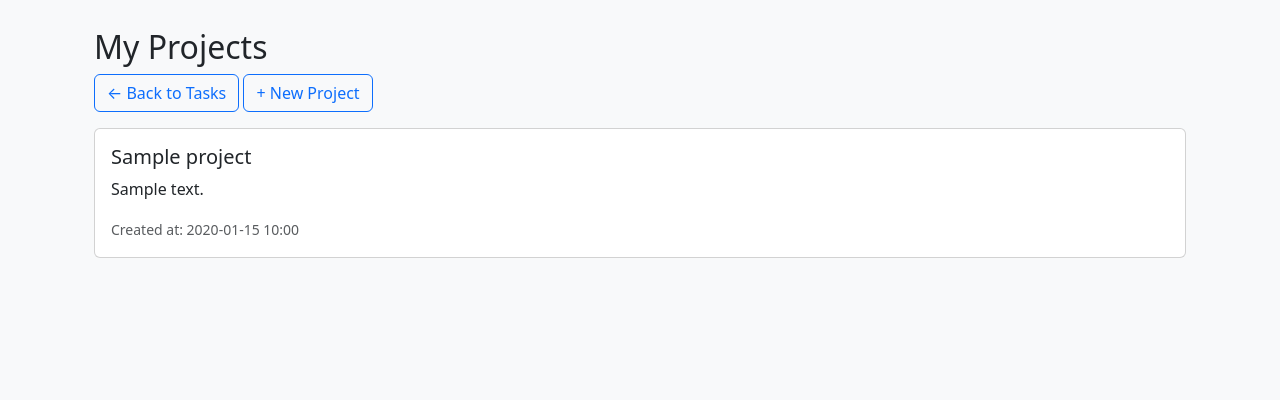
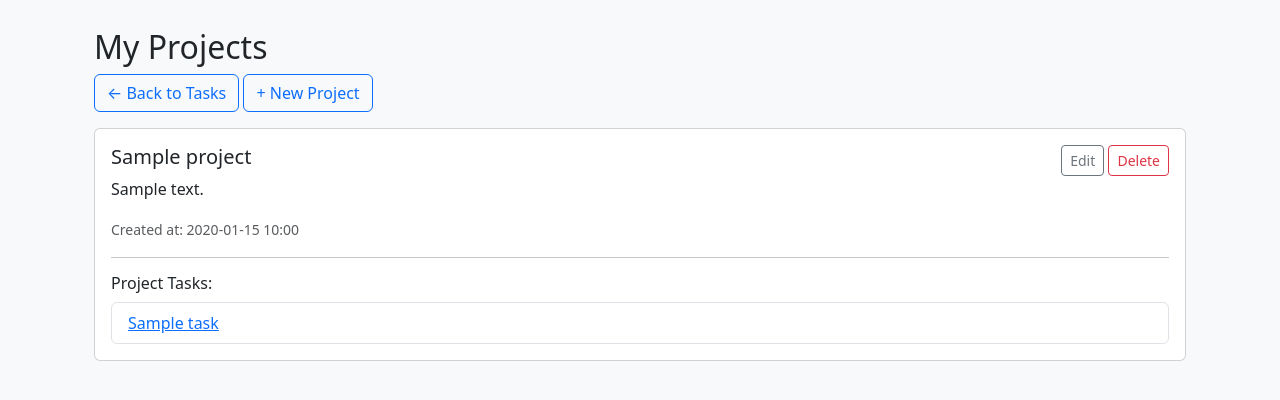
Before and after one commit to SuleimanAlqassem/Axsos_Boot_camp_project, a Django app: page /tasks/projects/ in a window 1280 px wide. Shown: the part 56-456 px from the top of the page. Run offline with Django 5.2, Linux system fonts and the light colour scheme; a user stored in the database is signed in; tables that the repository leaves empty hold one stand-in row (values such as "Sample post").

Commit message:
Add api/send-today-tasks/ endpoint with view and button, and implement project's tasks listing with edit/delete buttons plus AJAX scripts, URLs, and views

```diff
--- a/tasks/urls.py
+++ b/tasks/urls.py
@@ -19,5 +19,7 @@ urlpatterns = [
     path('trash/empty/', views.empty_trash, name='empty_trash'),
     path('about/', views.about_page, name='about'),
     path('api/send-tasks-by-range/', views.send_tasks_by_range, name='send_tasks_by_range'),
-    # path('api/send-today-tasks/', views.send_today_tasks, name='send_today_tasks'),
+    path('api/send-today-tasks/', views.send_today_tasks, name='send_today_tasks'),
+    path('ajax/project/<int:pk>/edit/', views.ajax_project_edit, name='ajax_project_edit'),
+    path('ajax/project/<int:pk>/delete/', views.ajax_project_delete, name='ajax_project_delete'),
 ]
--- a/tasks/views.py
+++ b/tasks/views.py
@@ -97,16 +97,11 @@ def project_main(request):
     projects = Project.objects.filter(owner=request.user)
     return render(request, 'tasks/project_main.html', {'projects': projects})
 
-from django.shortcuts import get_object_or_404
-from .models import Task, Note
-
 @login_required
 def task_detail(request, pk):
     task = get_object_or_404(Task, pk=pk, owner=request.user)
     notes = Note.objects.filter(task=task).order_by('-updated_at')
     return render(request, 'tasks/task_detail.html', {'task': task, 'notes': notes})
-
-from django.shortcuts import redirect
 
 @login_required
 def add_note(request, task_id):
@@ -145,22 +140,20 @@ def about_page(request):
     return render(request, 'tasks/about.html')
 
 # Gmail API
-# views.py
-# @login_required
-# def send_today_tasks(request):
-#     today = timezone.now().date()
-#     # tasks = Task.objects.filter(owner=request.user, updated_at__date=today)
-#     from datetime import datetime, time
 
-#     start = datetime.combine(today, time.min)
-#     end = datetime.combine(today, time.max)
-#     tasks = Task.objects.filter(owner=request.user, updated_at__range=(start, end))
+@login_required
+def send_today_tasks(request):
+    today = timezone.now().date()
+    start = datetime.combine(today, time.min)
+    end = datetime.combine(today, time.max)
+    tasks = Task.objects.filter(owner=request.user, updated_at__range=(start, end))
 
-#     if tasks.exists():
-#         send_task_summary_email(request.user.email, tasks)
-#         return JsonResponse({'success': True, 'message': 'Email sent successfully'})
-#     else:
-#         return JsonResponse({'success': False, 'message': 'No tasks for today'})
+    if tasks.exists():
+        send_task_summary_email(request.user.email, tasks)
+        return JsonResponse({'success': True, 'message': 'Email sent successfully'})
+    else:
+        return JsonResponse({'success': False, 'message': 'No tasks for today'})
+
 @login_required
 def send_tasks_by_range(request):
     if request.method == 'POST':
@@ -180,3 +173,28 @@ def send_tasks_by_range(request):
             return JsonResponse({'success': True, 'message': 'Email sent successfully'})
         else:
             return JsonResponse({'success': False, 'message': 'No tasks in selected range'})
+
+@login_required
+def ajax_project_edit(request, pk):
+    project = get_object_or_404(Project, pk=pk, owner=request.user)
+
+    if request.method == 'POST':
+        form = ProjectForm(request.POST, instance=project)
+        if form.is_valid():
+            form.save()
+            return JsonResponse({'success': True})
+        else:
+            html = render_to_string('tasks/partials/project_form.html', {'form': form}, request=request)
+            return JsonResponse({'success': False, 'html': html})
+
+    # GET — إعادة النموذج داخل المودال
+    form = ProjectForm(instance=project)
+    html = render_to_string('tasks/partials/project_form.html', {'form': form}, request=request)
+    return JsonResponse({'html': html})
+
+
+@login_required
+def ajax_project_delete(request, pk):
+    project = get_object_or_404(Project, pk=pk, owner=request.user)
+    project.delete()
+    return JsonResponse({'success': True})
--- a/templates/tasks/project_main.html
+++ b/templates/tasks/project_main.html
@@ -12,25 +12,55 @@
   <!-- قائمة المشاريع -->
   <div id="project-container">
     {% for project in projects %}
-      <div class="card mb-2">
-        <div class="card-body">
+    <div class="card mb-3">
+      <div class="card-body">
+
+        <div class="d-flex justify-content-between">
           <h5 class="card-title">{{ project.name }}</h5>
-          <p class="card-text">{{ project.description }}</p>
-          <small class="text-muted">Created at: {{ project.created_at|date:"Y-m-d H:i" }}</small>
+
+          <div>
+            <button
+                class="btn btn-sm btn-outline-secondary edit-project-btn"
+                data-id="{{ project.id }}">
+                Edit
+            </button>
+
+            <button
+                class="btn btn-sm btn-outline-danger delete-project-btn"
+                data-id="{{ project.id }}">
+                Delete
+            </button>
+          </div>
         </div>
+
+        <p class="card-text">{{ project.description }}</p>
+        <small class="text-muted">Created at: {{ project.created_at|date:"Y-m-d H:i" }}</small>
+
+        <hr>
+
+        <h6>Project Tasks:</h6>
+        <ul class="list-group">
+          {% for task in project.tasks.all %}
+            <li class="list-group-item">
+              <a href="{% url 'task_detail' task.id %}">{{ task.title }}</a>
+            </li>
+          {% empty %}
+            <li class="list-group-item text-muted">No tasks in this project.</li>
+          {% endfor %}
+        </ul>
+
       </div>
-    {% empty %}
-      <p>No projects yet.</p>
+    </div>
     {% endfor %}
-  </div>
 </div>
+
 
 <!-- مودال النموذج -->
 <div class="modal fade" id="projectModal" tabindex="-1" aria-labelledby="projectModalLabel" aria-hidden="true">
   <div class="modal-dialog">
     <div class="modal-content">
       <div class="modal-header">
-        <h5 class="modal-title" id="projectModalLabel">Add Project</h5>
+        <h5 class="modal-title" id="projectModalLabel"></h5>
         <button type="button" class="btn-close" data-bs-dismiss="modal" aria-label="Close"></button>
       </div>
       <div class="modal-body" id="modal-body">
@@ -59,14 +89,32 @@ function getCSRFToken() {
 
 // فتح مودال إضافة مشروع
 document.getElementById('add-project-btn').addEventListener('click', function () {
+  document.getElementById('projectModalLabel').innerText = "Add Project";
   fetch('/tasks/ajax/project/create/')
     .then(res => res.json())
     .then(data => {
       document.getElementById('modal-body').innerHTML = data.html;
+      document.getElementById('project-form').dataset.url = '/tasks/ajax/project/create/';
       new bootstrap.Modal(document.getElementById('projectModal')).show();
     });
 });
 
+// فتح مودال تعديل مشروع
+document.addEventListener('click', function (e) {
+  if (e.target.classList.contains('edit-project-btn')) {
+    document.getElementById('projectModalLabel').innerText = "Edit Project";
+
+    const projectId = e.target.dataset.id;
+
+    fetch(`/tasks/ajax/project/${projectId}/edit/`)
+      .then(res => res.json())
+      .then(data => {
+        document.getElementById('modal-body').innerHTML = data.html;
+        document.getElementById('project-form').dataset.url = `/tasks/ajax/project/${projectId}/edit/`;
+        new bootstrap.Modal(document.getElementById('projectModal')).show();
+      });
+  }
+});
 
 // إرسال النموذج
 document.addEventListener('submit', function (e) {
@@ -74,15 +122,16 @@ document.addEventListener('submit', function (e) {
     e.preventDefault();
     const form = e.target;
     const formData = new FormData(form);
-
-    fetch('/tasks/ajax/project/create/', {
+    const url = form.dataset.url;
+    context={
       method: 'POST',
       body: formData,
       headers: {
         'X-CSRFToken': getCSRFToken(),
         'X-Requested-With': 'XMLHttpRequest'
-      }
-    })
+      }}
+
+    fetch(url, context)
     .then(res => res.json())
     .then(data => {
       if (data.success) {
@@ -94,5 +143,32 @@ document.addEventListener('submit', function (e) {
     });
   }
 });
+
+
+
+
+// حذف مشروع
+document.addEventListener("click", function (e) {
+  if (e.target.classList.contains("delete-project-btn")) {
+    const id = e.target.dataset.id;
+
+    if (!confirm("Delete this project?")) return;
+
+    fetch(`/tasks/ajax/project/${id}/delete/`, {
+      method: "POST",
+      headers: {
+        "X-CSRFToken": getCSRFToken(),
+        "X-Requested-With": "XMLHttpRequest"
+      }
+    })
+    .then(res => res.json())
+    .then(data => {
+      if (data.success) {
+        location.reload();
+      }
+    });
+  }
+});
+
 </script>
 {% endblock %}
```
Also changed, not shown: templates/tasks/task_main.html (+15 -1 lines).
